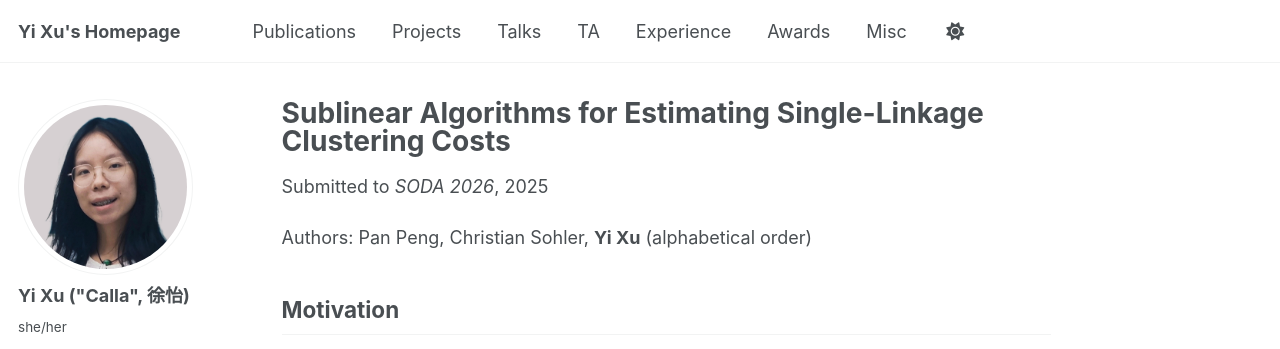
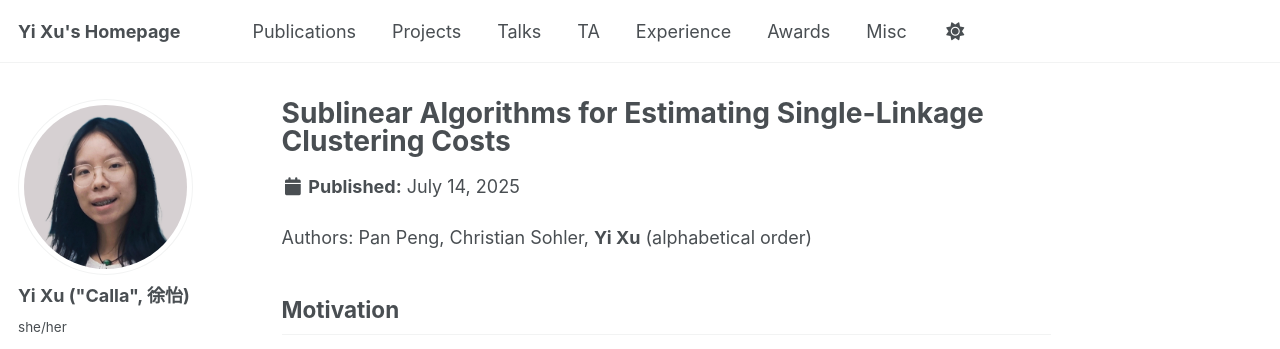
Before and after one commit to yixu-cs/yixu-cs.github.io, a Jekyll site: the page built from _publications/2025-SODA-SLC-costs.md, in a window 1280 px wide and 900 px high. Shown: the top 349 px of the window. Built offline with Jekyll 4.4.1, drawn with Linux system fonts in a browser that asks for light colours; a script that is not in the unit is left out.

```diff
--- a/_includes/archive-single.html
+++ b/_includes/archive-single.html
@@ -47,10 +47,8 @@
             <p>{{ post.start | date: "%b %Y" }} ~ {{ post.end | date: "%b %Y" }}</p>
           {% endif %}
         {% elsif post.collection == 'publications' %}
-          {% if post.category == 'submitted' %}
+          {% if post.category == 'submitted' and post.venue %}
             <p>Submitted to <i>{{ post.venue }}</i>, under peer review </p>
-          {% else %}
-            <p>Posted in <i>{{ post.venue }}</i> </p>
           {% endif %}
         {% elsif post.date %}
          <p class="page__date"><strong><i class="fa fa-fw fa-calendar" aria-hidden="true"></i> {{ site.data.ui-text[site.locale].date_label | default: "Published:" }}</strong> <time datetime="{{ post.date | default: "1900-01-01" | date_to_xmlschema }}">{{ post.date | default: "1900-01-01" | date: "%b %d, %Y" }}</time></p>
--- a/_publications/2025-SODA-SLC-costs.md
+++ b/_publications/2025-SODA-SLC-costs.md
@@ -1,11 +1,11 @@
 ---
 title: "Sublinear Algorithms for Estimating Single-Linkage Clustering Costs"
 collection: publications
-category: submitted
+category: manuscripts
 permalink: /publication/2025-SODA-SLC-costs
 excerpt: 'We proposed new cost functions about SLC, which reflects properties of datasets, and estimated our costs in sublinear time. We studied this problem in both distance and similarity measurements, and conducted extensive experiments to validate our results. We also proved the lower bounds, and our algorithms nearly match them.'
 date: 2025-07-14
-venue: 'SODA 2026'
+venue:
 slidesurl: '/files/WIT-SLC.pdf'
 paperurl:
 bibtexurl:
```
Also changed, not shown: _publications/2024-arxiv-LEO-CDN.md (renamed from _publications/2025-arxiv-LEO-CDN.md, +1 -1 lines), _publications/2023-arxiv-LEO-RL.md (renamed from _publications/2025-arxiv-LEO-RL.md).
